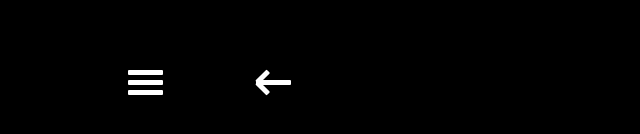
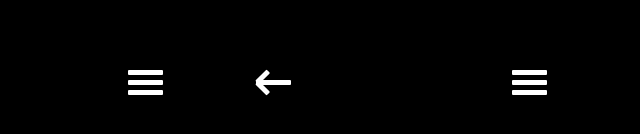
Before and after one commit to carltonf/bbc-app-sidebar-indicator, a plain HTML site: page index.html in a window 1280 px wide. Shown: the part 330-464 px from the top of the page, 0-640 px from the left. Drawn offline with Linux system fonts and the light colour scheme.

Commit message:
feat: implement a ham to arrow widget
* however this naive solution doesn't achieve the desired effect.

  Apparently the BBC version has multiple phases.

```diff
--- a/index.html
+++ b/index.html
@@ -11,6 +11,8 @@
       <div id="ham-sign"><div></div></div>
       <div id="left-arrow-sign"><div></div></div>
 
+      <div id="ham-to-arrow-sign"><div></div></div>
+
       <footer>
           <a href="http://codepen.io/elijahmanor/pen/Igpoe">
               Original Reference in Codepen
--- a/main.css
+++ b/main.css
@@ -29,23 +29,6 @@ One example is the offset of ::before and ::after will not be symmetric if #ham-
   transition: all 500ms ease-in-out;
 }
 
-/* hover to different state */
-#ham-sign:hover div {
-  background-color: transparent;
-}
-
-#ham-sign:hover div:before,
-#ham-sign:hover div:after {
-  /* note: this value is by default, I put it here for more verboseness */
-  transform-origin: 50% 50% 0;
-  top: 0;
-}
-#ham-sign:hover div:before {
-  transform: rotate(45deg);
-}
-#ham-sign:hover div:after {
-  transform: rotate(-45deg);
-}
 
 /**** left arrow */
 #left-arrow-sign {
@@ -62,12 +45,12 @@ One example is the offset of ::before and ::after will not be symmetric if #ham-
   background: white;
   position: absolute;
   content: '';
+  border-radius: 1px;
 }
 
 #left-arrow-sign div {
   height: 5px;
   width: 35px;
-  border-radius: 1px;
 }
 
 #left-arrow-sign div::before,
@@ -75,7 +58,6 @@ One example is the offset of ::before and ::after will not be symmetric if #ham-
   height: 5px;
   width: 16px;
   transform-origin: left;
-  border-radius: 1px;
   left: 1px;
 }
 #left-arrow-sign div:before {
@@ -89,6 +71,53 @@ One example is the offset of ::before and ::after will not be symmetric if #ham-
   transition: all 500ms ease-in-out;
 }
 
+/*** ham to left arrow */
+#ham-to-arrow-sign {
+  cursor: pointer;
+  position: absolute;
+  left: 40%; top: 50%;
+  padding: 10px 35px 16px 0px;
+}
+
+#ham-to-arrow-sign div,
+#ham-to-arrow-sign div::before,
+#ham-to-arrow-sign div::after {
+  cursor: pointer;
+  border-radius: 1px;
+  height: 5px;
+  width: 35px;
+  background: white;
+  position: absolute;
+  content: '';
+  transition: all 500ms ease-in-out;
+}
+#ham-to-arrow-sign div:before {
+  top: -10px;
+}
+#ham-to-arrow-sign div:after {
+  bottom: -10px;
+}
+
+/* hover to different state */
+#ham-to-arrow-sign:hover div {
+}
+
+#ham-to-arrow-sign:hover div:before,
+#ham-to-arrow-sign:hover div:after {
+  /* note: this value is by default, I put it here for more verboseness */
+  transform-origin: left;
+  top: 0;
+  height: 5px;
+  width: 16px;
+  left: 1px;
+}
+
+#ham-to-arrow-sign:hover div:before {
+  transform: rotate(45deg);
+}
+#ham-to-arrow-sign:hover div:after {
+  transform: rotate(-45deg);
+}
 
 /* cosmic decorations for environment */
 body { background-color: black; height: 100%; }
```
